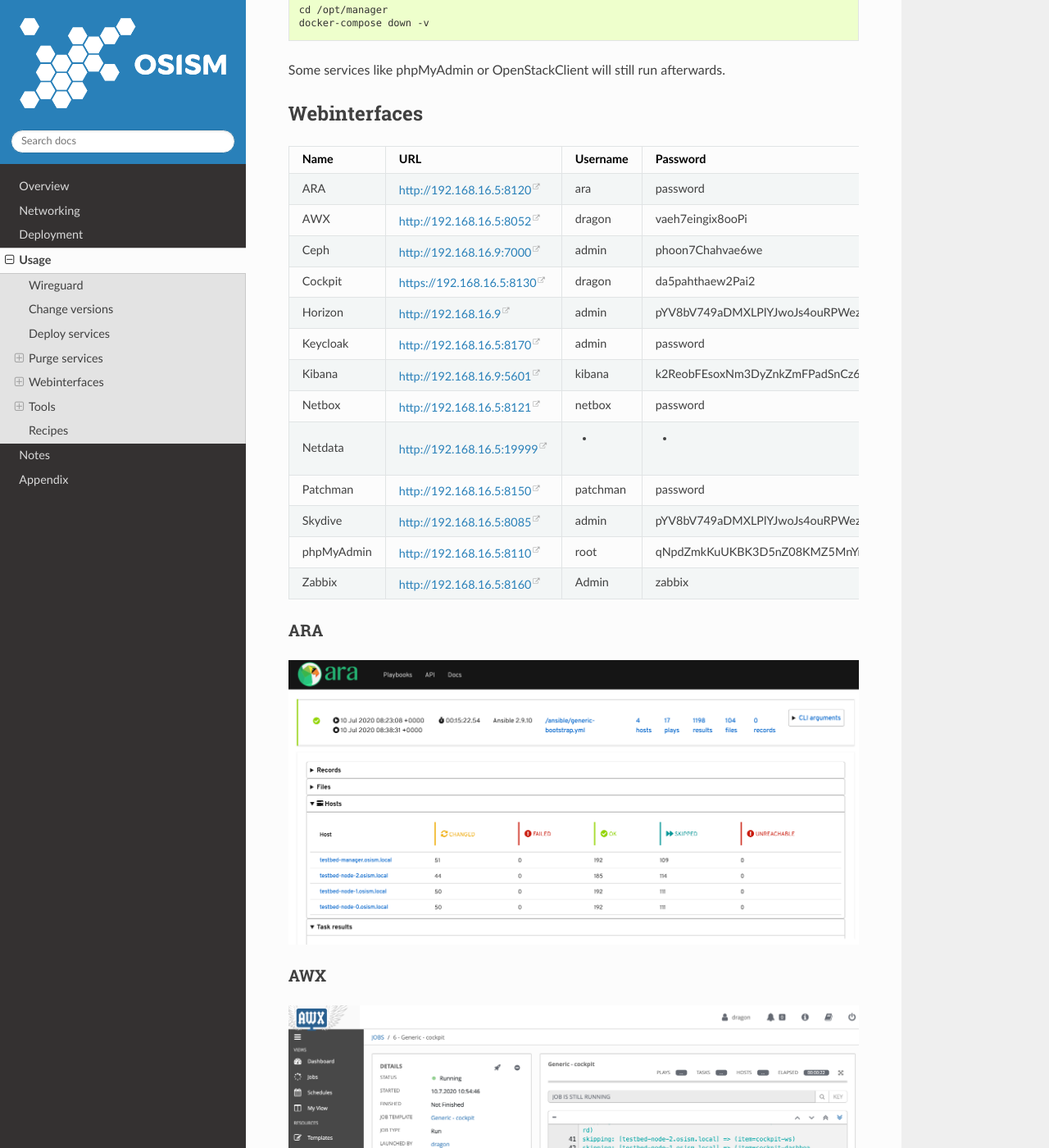
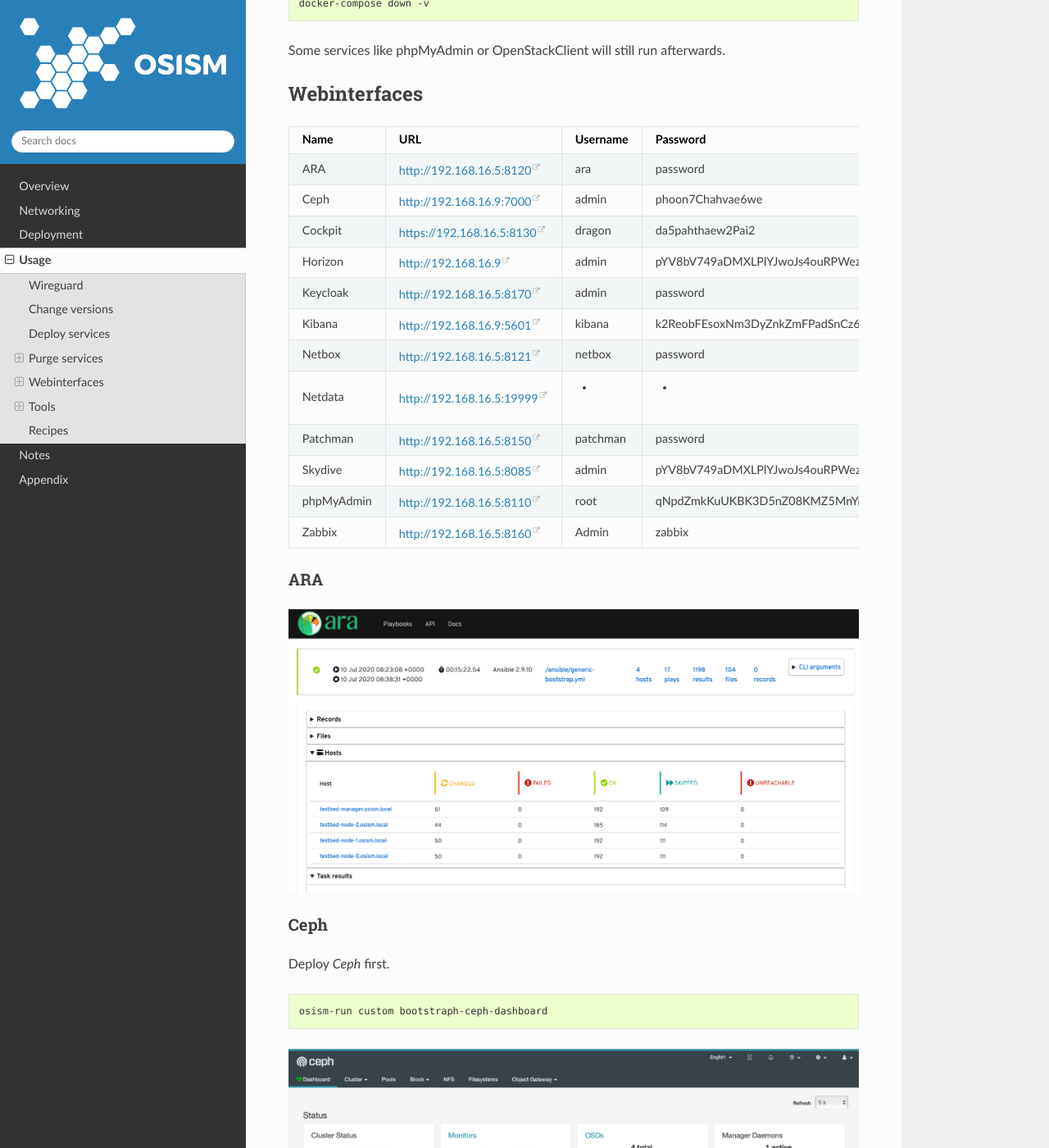
Before and after one commit to osism/testbed, a Sphinx documentation site: the page built from docs/source/usage.rst, in a window 1280 px wide and 1400 px high, scrolled down 2640 px. Shown: the whole window at 82% size. Built offline with Sphinx 7.4.7 and the Read the Docs theme 2.0.0, drawn with Linux system fonts in a browser that asks for light colours.

Commit message:
Remove awx arguments for the moment
The AWX integration is not complete. To avoid confusion,
the configuration is removed for the moment

Signed-off-by: Christian Berendt <berendt@osism.tech>

```diff
--- a/docs/source/overview.rst
+++ b/docs/source/overview.rst
@@ -48,7 +48,6 @@
 Infrastructure
 --------------
 
-* AWX
 * Ceph
 * Cockpit
 * Elasticsearch
--- a/docs/source/usage.rst
+++ b/docs/source/usage.rst
@@ -118,7 +118,6 @@
 Name             URL                        Username Password
 ================ ========================== ======== ========================================
 ARA              http://192.168.16.5:8120   ara      password
-AWX              http://192.168.16.5:8052   dragon   vaeh7eingix8ooPi
 Ceph             http://192.168.16.9:7000   admin    phoon7Chahvae6we
 Cockpit          https://192.168.16.5:8130  dragon   da5pahthaew2Pai2
 Horizon          http://192.168.16.9        admin    pYV8bV749aDMXLPlYJwoJs4ouRPWezCIOXYAQP6v
@@ -136,11 +135,6 @@
 ---
 
 .. figure:: /images/ara.png
-
-AWX
----
-
-.. figure:: /images/awx.png
 
 Ceph
 ----
```
Also changed, not shown: docs/source/images/awx.png (deleted), 3 other files.
